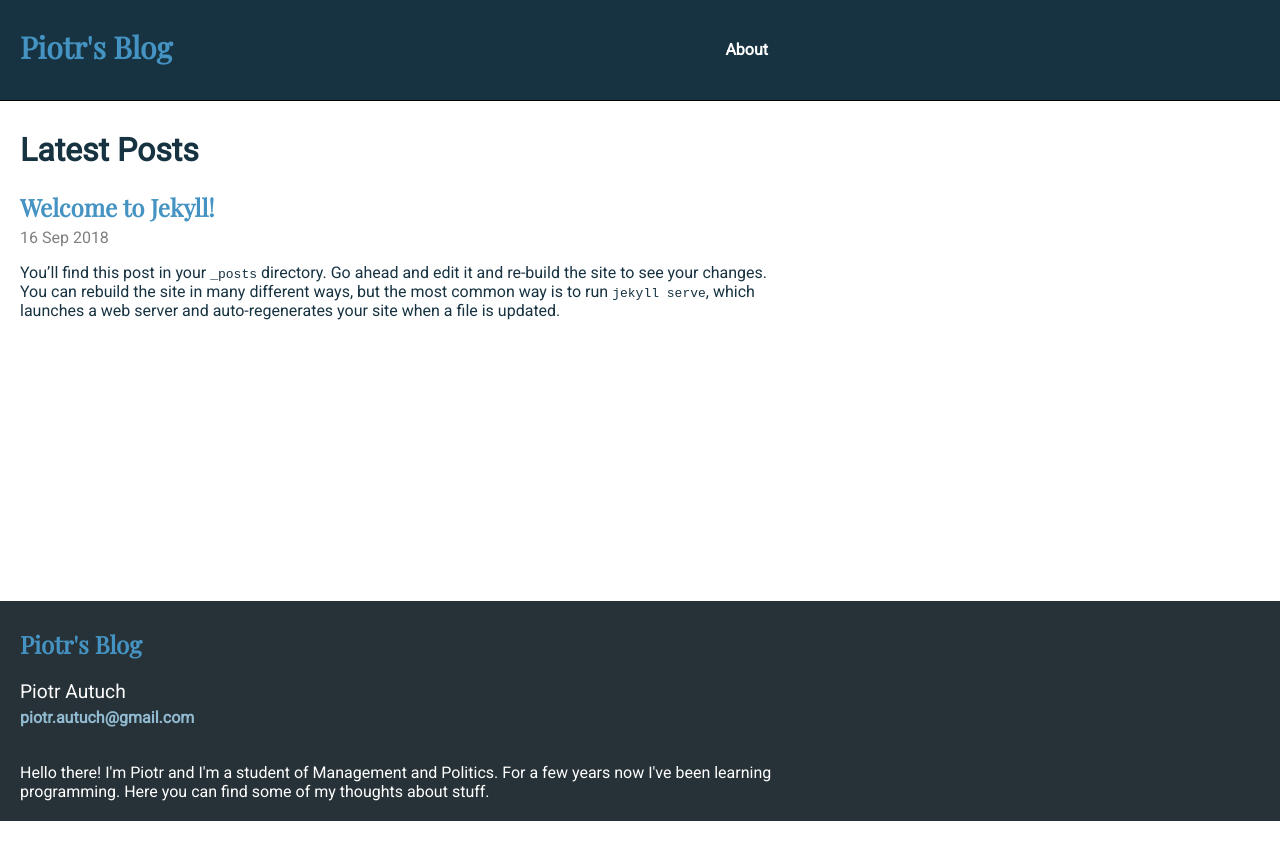
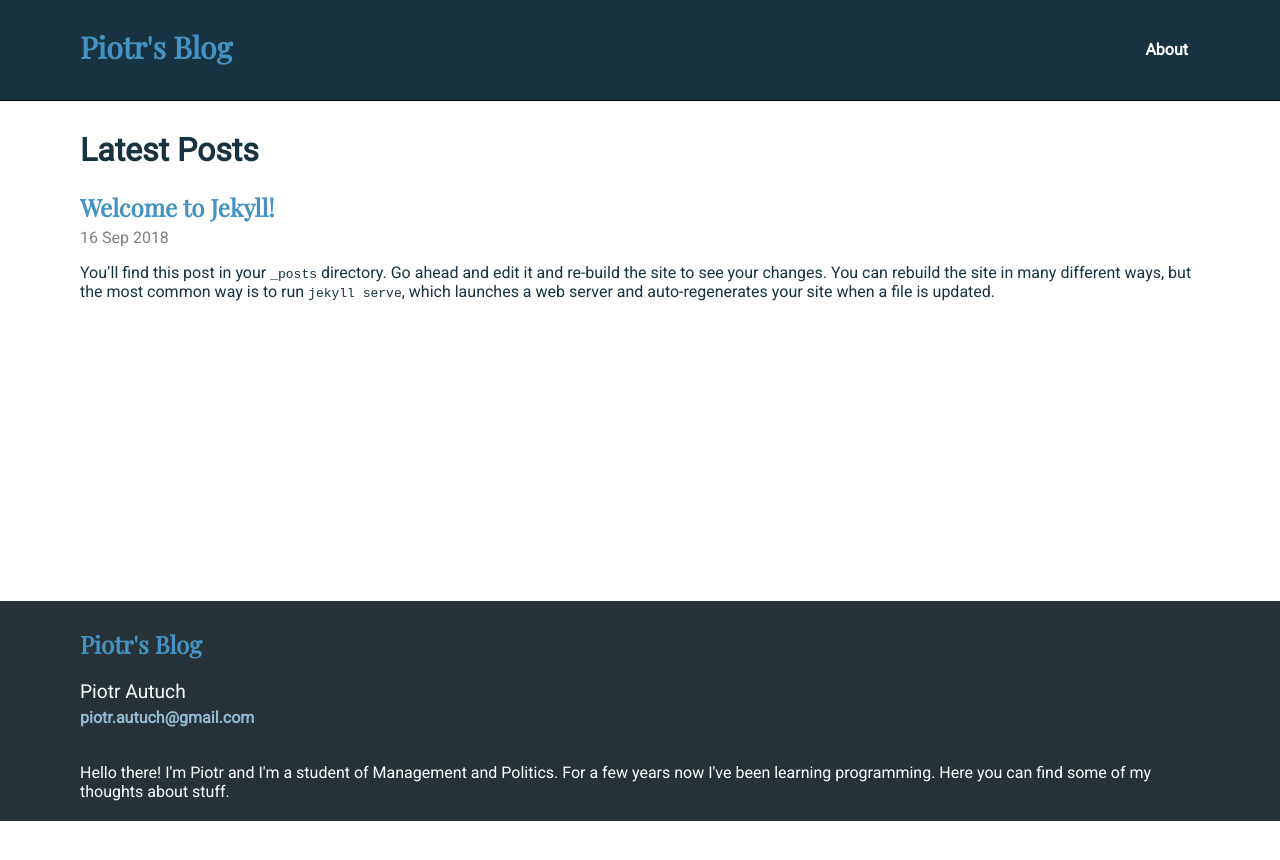
Before and after one commit to piotrautuch/piotrautuch.github.io, a Jekyll site: the page built from index.md, in a window 1280 px wide. Shown: the top 860 px of the page. Built offline with Jekyll 4.4.1, drawn with Linux system fonts in a browser that asks for light colours.

Commit message:
Add media query; todo - fix design for large screens

```diff
--- a/_sass/main.scss
+++ b/_sass/main.scss
@@ -41,6 +41,7 @@ body {
   margin: 0;
   display: flex;
   flex-direction: column;
+  min-height: 100vh;
 }
 
 //------------------------------------
@@ -48,9 +49,16 @@ body {
 // This class wraps a div so that it fits mobile & large screens
 .wrapper {
   padding: 0px 20px;
-  max-width: calc(800px - (40px));
+  max-width: calc(100% - (40px));
 }
 
+@media screen and (min-width: 800px){
+  .wrapper{
+    margin: 0 auto;
+    padding: 0 80px;
+    max-width: calc(100% - (80px));
+  }
+}
 
 //------------------------------------
 // * Header * //
```
